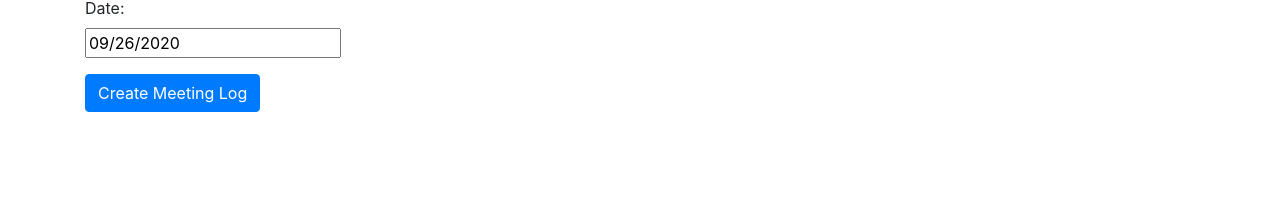
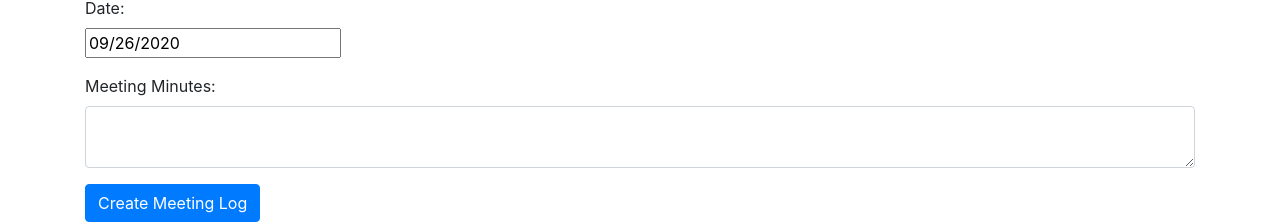
Before and after one commit to sarahdahippo-zz/MERN-meeting-tracker, a React (Create React App) app: page /create in a window 1280 px wide. Shown: the part 384-608 px from the top of the page. Built offline with nearby package versions, Linux system fonts and the light colour scheme; no server answers.

Commit message:
added meeting minutes field for new meetings

```diff
--- a/src/components/create-meeting.component.js
+++ b/src/components/create-meeting.component.js
@@ -11,6 +11,7 @@ export default class CreateMeeting extends Component {
     this.onChangeDescription = this.onChangeDescription.bind(this);
     this.onChangeDuration = this.onChangeDuration.bind(this);
     this.onChangeDate = this.onChangeDate.bind(this);
+    this.onChangeNotes = this.onChangeNotes.bind(this);
     this.onSubmit = this.onSubmit.bind(this);
 
     this.state = {
@@ -18,6 +19,7 @@ export default class CreateMeeting extends Component {
       description: '',
       duration: 0,
       date: new Date(),
+      notes: '',
       users: []
     }
   }
@@ -61,6 +63,12 @@ export default class CreateMeeting extends Component {
     })
   }
 
+  onChangeNotes(e) {
+    this.setState({
+      notes: e.target.value
+    })
+  }
+
   onSubmit(e) {
     e.preventDefault();
 
@@ -68,7 +76,8 @@ export default class CreateMeeting extends Component {
       username: this.state.username,
       description: this.state.description,
       duration: this.state.duration,
-      date: this.state.date
+      date: this.state.date,
+      notes: this.state.notes
     }
 
     console.log(meeting);
@@ -128,6 +137,15 @@ export default class CreateMeeting extends Component {
             />
           </div>
         </div>
+        <div className="form-group">
+          <label>Meeting Minutes: </label>
+          <textarea
+              type="text"
+              className="form-control"
+              value={this.state.notes}
+              onChange={this.onChangeNotes}
+              />
+        </div>
 
         <div className="form-group">
           <input type="submit" value="Create Meeting Log" className="btn btn-primary" />
```
